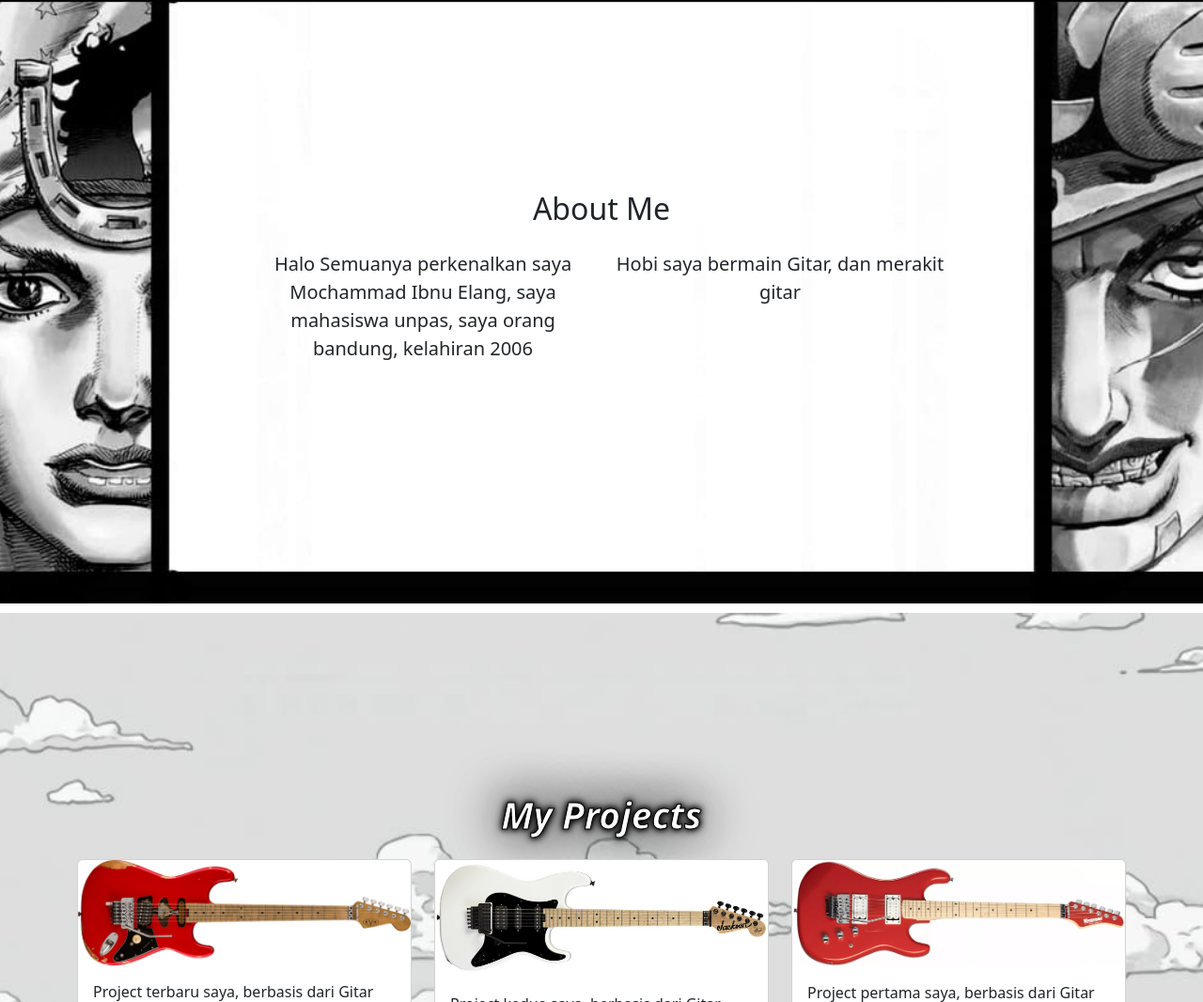
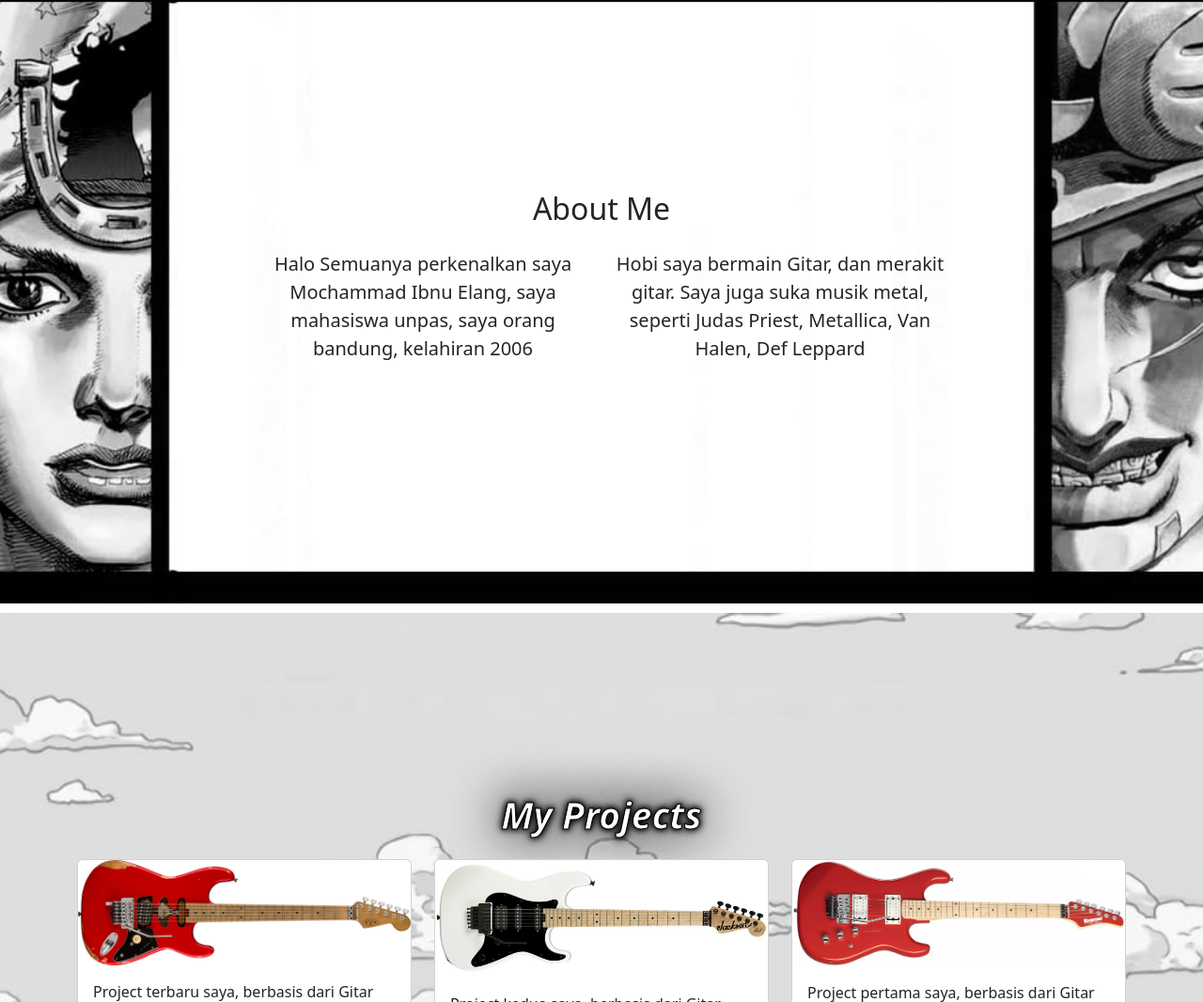
Before and after one commit to DeathRoze/itw2024_243040005_porofolio, a plain HTML site: page index.html in a window 1280 px wide. Shown: the part 656-1722 px from the top of the page at 94% size. Drawn offline with nearby package versions, Linux system fonts and the light colour scheme.

Commit message:
portfolio

```diff
--- a/index.html
+++ b/index.html
@@ -70,7 +70,7 @@
             <p>Halo Semuanya perkenalkan saya Mochammad Ibnu Elang, saya mahasiswa unpas, saya orang bandung, kelahiran 2006</p>
           </div>
           <div class="col-md-4">
-            <p>Hobi saya bermain Gitar, dan merakit gitar</p>
+            <p>Hobi saya bermain Gitar, dan merakit gitar. Saya juga suka musik metal, seperti Judas Priest, Metallica, Van Halen, Def Leppard</p>
           </div>
         </div>
       </div>
```
